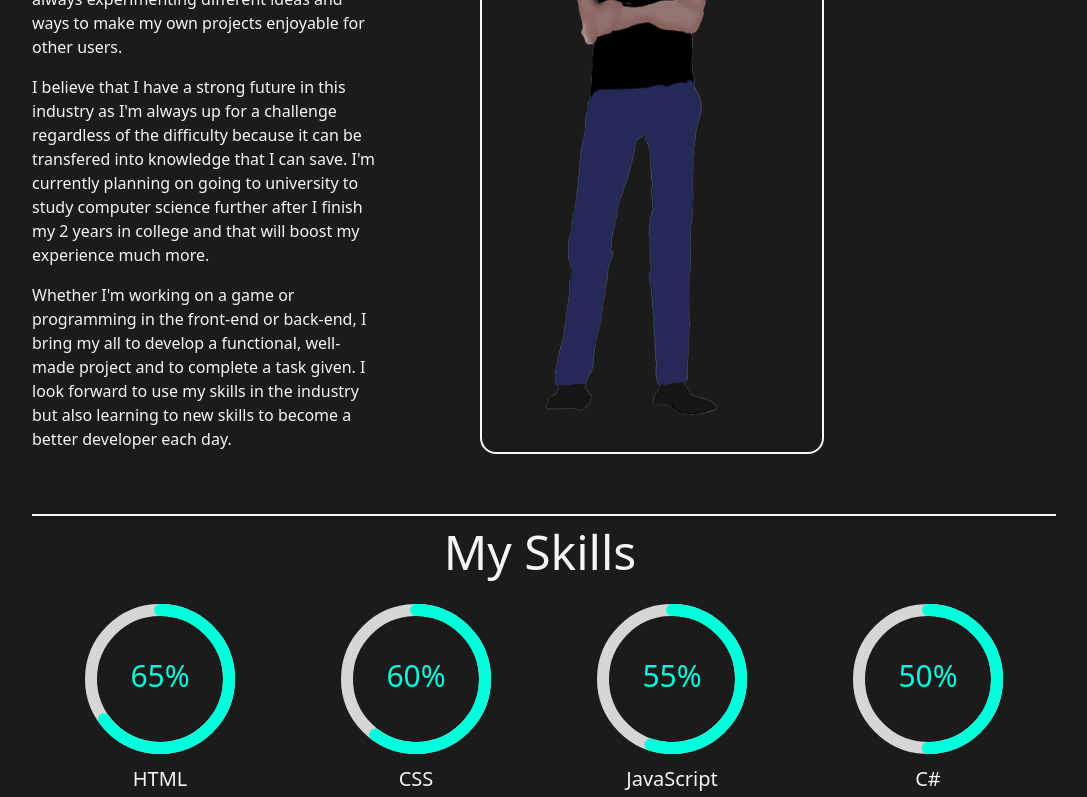
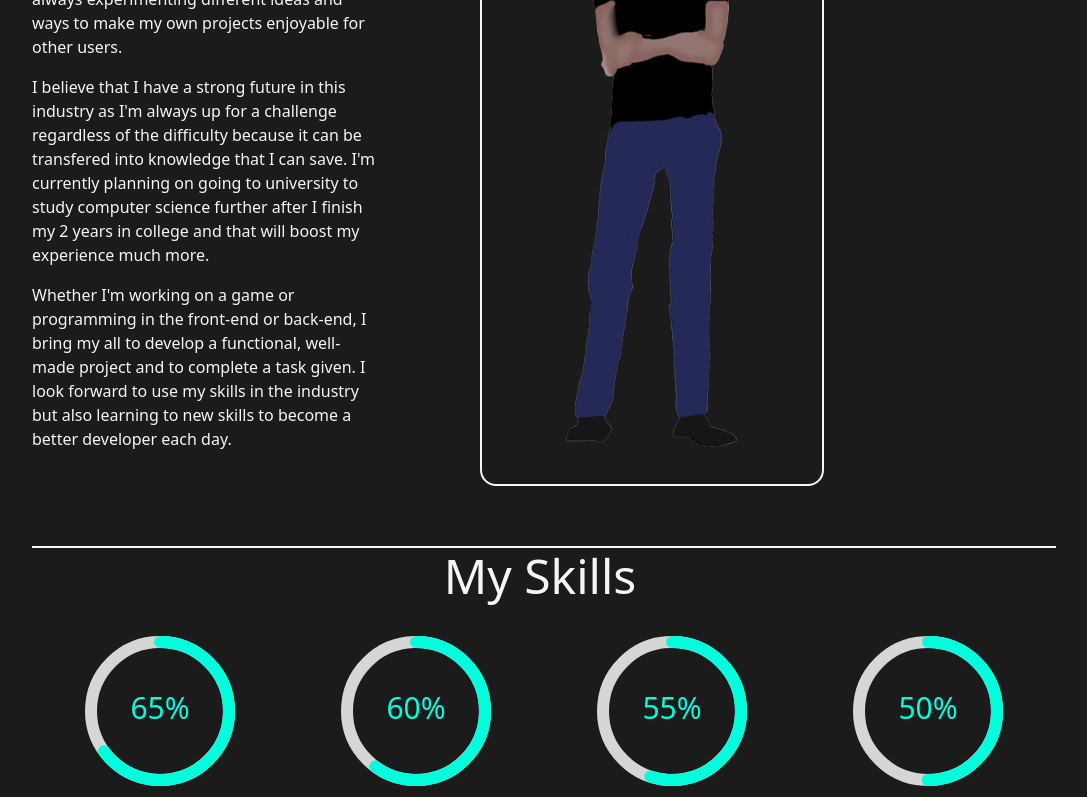
Before and after one commit to MonsieurR05/Portfolio, a Next.js app: page /about in a window 1280 px wide. Shown: the part 713-1510 px from the top of the page, without its empty margins (96-1183 px from the left). Built offline with nearby package versions, Linux system fonts and the light colour scheme.

Commit message:
Update about.js

```diff
--- a/src/pages/about.js
+++ b/src/pages/about.js
@@ -20,7 +20,7 @@ const about = () => {
        <TransitionEffect/>
       <main className='flex w-full flex-col items-center justify-center'>
         <Layout className='pt-16'>
-        <TextAnimation text="Creativity and Imagination!" className='mb-16 relative top-7'/>
+        <TextAnimation text="Creativity and Imagination!" className='mb-16 relative top-7 sm:!text-6xl xs:!text-4xl sm:mb-8'/>
 
         <div className='grid w-full grid-cols-8 gap-16 sm:grid-cols-2'>
             <div className='col-span-3 flex flex-col items-start justify-start'>
@@ -42,17 +42,17 @@ const about = () => {
                   given. I look forward to use my skills in the industry but also learning to new skills to become a better developer each day.
                 </p>
             </div>
-            <div className='col-span-3 relative h-max rounded-2xl border-2 border-solid border-light bg-dark p-8 top-5 left-10 sm: col-span-2'>
-              <Image src={Picture} alt="me" className="w-auto h-auto rounded-2xl mr-auto ml-auto sm: relative right-5"
+            <div className='col-span-3 relative h-max rounded-2xl border-2 border-solid border-light bg-dark p-8 top-5 left-10 sm: col-span-2 sm: mr-auto sm: mt-8'>
+              <Image src={Picture}  className="w-auto h-auto rounded-2xl mr-auto ml-auto"
               priority
               sizes="(max-width: 768px) 100vw,
                       (max-width: 1200px) 50vw,
-                      50vw"
+                      33vw"
               />
             </div>
         </div>
         <div className='w-full border-t-2 border-solid border-light relative top-20'>
-          <h1 className='text-5xl flex justify-center relative top-3 right-1'>
+          <h1 className='text-5xl flex justify-center relative top-1 right-1'>
             My Skills
           </h1>
         <div className='collums grid'>
```
